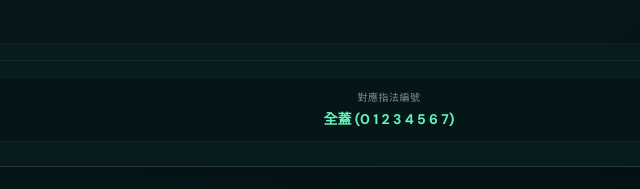
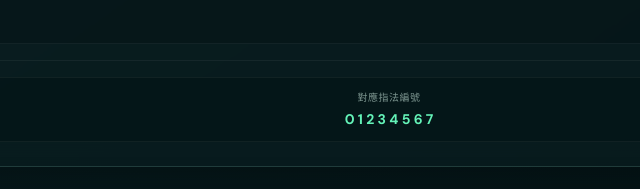
Before and after one commit to gfesching/recorderscout, a plain HTML site: page index.html in a window 1280 px wide. Shown: the part 1427-1616 px from the top of the page, 251-891 px from the left. Drawn offline with nearby package versions, Linux system fonts and the light colour scheme.

Commit message:
Update index.html

```diff
--- a/index.html
+++ b/index.html
@@ -565,17 +565,17 @@
       "D6": 1174.66
     };
 
-    // 指法配置表：德式 / 巴洛克式混合直笛常用標準指法 (1 = 覆蓋, 0 = 開放)
+    // 指法配置表：德式 / 巴洛克式混合直笛常用標準指法 (1 = 覆蓋, 0 = 開放，僅保留純數字編號)
     const fingeringChart = {
-      "C5": { thumb: 1, holes: [1, 1, 1, 1, 1, 1, 1], display: "全蓋 (0 1 2 3 4 5 6 7)" },
-      "D5": { thumb: 1, holes: [1, 1, 1, 1, 1, 1, 0], display: "開七孔 (0 1 2 3 4 5 6)" },
-      "E5": { thumb: 1, holes: [1, 1, 1, 1, 1, 0, 0], display: "開六、七孔 (0 1 2 3 4 5)" },
-      "F5": { thumb: 1, holes: [1, 1, 1, 1, 0, 1, 1], display: "叉音指法 (0 1 2 3 5 6 7)" },
-      "G5": { thumb: 1, holes: [1, 1, 1, 0, 0, 0, 0], display: "開四、五、六、七孔 (0 1 2 3)" },
-      "A5": { thumb: 1, holes: [1, 1, 0, 0, 0, 0, 0], display: "中音 A (0 1 2)" },
-      "B5": { thumb: 1, holes: [1, 0, 0, 0, 0, 0, 0], display: "中音 B (0 1)" },
-      "C6": { thumb: 1, holes: [0, 1, 0, 0, 0, 0, 0], display: "高音 C (0 2)" },
-      "D6": { thumb: 0, holes: [0, 1, 0, 0, 0, 0, 0], display: "高音 D (僅按第 2 孔)" }
+      "C5": { thumb: 1, holes: [1, 1, 1, 1, 1, 1, 1], display: "0 1 2 3 4 5 6 7" },
+      "D5": { thumb: 1, holes: [1, 1, 1, 1, 1, 1, 0], display: "0 1 2 3 4 5 6" },
+      "E5": { thumb: 1, holes: [1, 1, 1, 1, 1, 0, 0], display: "0 1 2 3 4 5" },
+      "F5": { thumb: 1, holes: [1, 1, 1, 1, 0, 1, 1], display: "0 1 2 3 5 6 7" },
+      "G5": { thumb: 1, holes: [1, 1, 1, 0, 0, 0, 0], display: "0 1 2 3" },
+      "A5": { thumb: 1, holes: [1, 1, 0, 0, 0, 0, 0], display: "0 1 2" },
+      "B5": { thumb: 1, holes: [1, 0, 0, 0, 0, 0, 0], display: "0 1" },
+      "C6": { thumb: 1, holes: [0, 1, 0, 0, 0, 0, 0], display: "0 2" },
+      "D6": { thumb: 0, holes: [0, 1, 0, 0, 0, 0, 0], display: "2" }
     };
 
     // 停止目前正在播放的所有合成器音符
```
